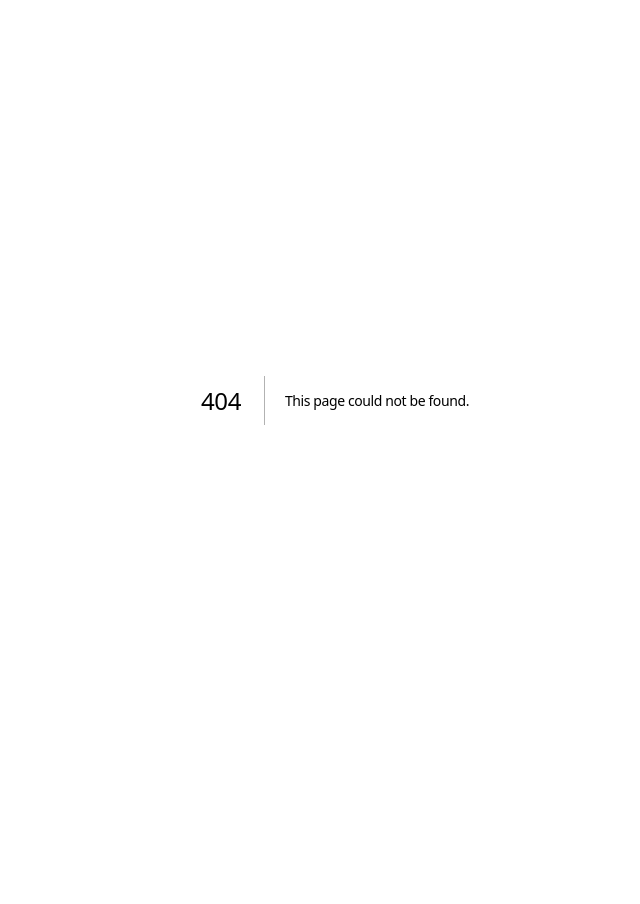
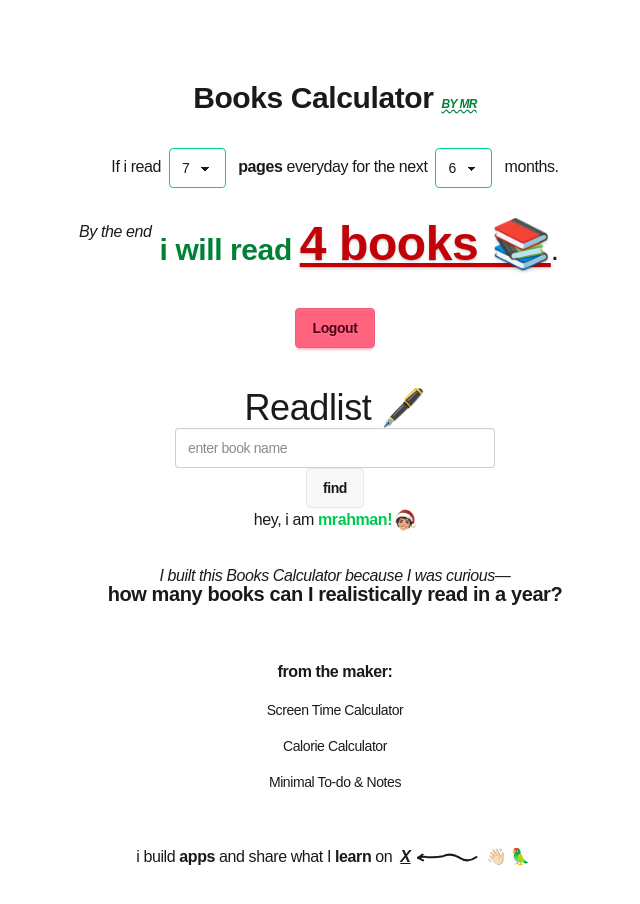
Before and after one commit to rahscripts/books-calculator, a Next.js app: page /dashboard in a window 1280 px wide. Before the commit this address had no page. Shown: the top 904 px of the page, without its empty margins (305-945 px from the left). Before the commit the page ends 800 px from the top, so only its background shows below. Built offline with nearby package versions, Linux system fonts and the light colour scheme; no server answers; sample sign-in values are in the browser's storage; a web font is replaced by a local one.

Commit message:
working flow of google oauth done

```diff
--- /dev/null
+++ b/app/api/auth/[...nextauth]/route.ts
@@ -0,0 +1,3 @@
+import { handlers } from "@/auth";
+
+export const {GET, POST} = handlers
--- /dev/null
+++ b/app/components/Header.tsx
@@ -0,0 +1,11 @@
+import React from 'react'
+
+const Header = () => {
+  return (
+    <div>
+        <h1 className="text-3xl font-bold ">Books Calculator <span className="uppercase text-xs italic tracking-tighter decoration-wavy underline text-green-700 font-bold ">by mr</span></h1>
+      </div>
+  )
+}
+
+export default Header
--- /dev/null
+++ b/app/components/LoginButton.tsx
@@ -0,0 +1,23 @@
+"use client";
+
+import { signIn, signOut, useSession } from "next-auth/react";
+
+export default function LoginButton() {
+  const { data: session } = useSession();
+
+
+
+  if (session) {
+    return <button className="btn btn-error" onClick={() => signOut()}>Logout</button>;
+
+  }
+
+  return (
+    <button
+    onClick={() => signIn("google")}
+    className="btn bg-white text-black border-[#e5e5e5]">
+  <svg aria-label="Google logo" width="16" height="16" xmlns="http://www.w3.org/2000/svg" viewBox="0 0 512 512"><g><path d="m0 0H512V512H0" fill="#fff"></path><path fill="#34a853" d="M153 292c30 82 118 95 171 60h62v48A192 192 0 0190 341"></path><path fill="#4285f4" d="m386 400a140 175 0 0053-179H260v74h102q-7 37-38 57"></path><path fill="#fbbc02" d="m90 341a208 200 0 010-171l63 49q-12 37 0 73"></path><path fill="#ea4335" d="m153 219c22-69 116-109 179-50l55-54c-78-75-230-72-297 55"></path></g></svg>
+  Sign in with Google
+</button>
+  );
+}
--- /dev/null
+++ b/app/components/ReadCalculator.tsx
@@ -0,0 +1,45 @@
+"use client";
+
+import React from 'react'
+import { useState, useEffect } from 'react';
+
+const ReadCalculator = () => {
+     const [pages, setPages] = useState(7);
+
+      const [month, setMonth] = useState(6);
+
+      const [books, setBooks] = useState(0);
+
+      useEffect(() => {
+        const totalPageInMonth = pages * 30; //300
+        const totalPageInMonthss = totalPageInMonth * month; //900
+
+        const totalBooks = Math.round(totalPageInMonthss / 320); //2 3
+        setBooks(totalBooks);
+      }, [pages, month])
+  return (
+    <div>If i read
+        <select defaultValue={7} onChange={(e) => setPages(Number(e.target.value))} name="bookpage" className="select w-fit mx-2 cursor-pointer select-success" id="">
+          <option value="1">1</option>
+          <option value="5">5</option>
+          <option value="7">7</option>
+          <option value="10">10</option>
+          <option value="15">15</option>
+        </select> <span className="font-bold">pages</span> everyday
+        for the next
+        <select defaultValue={6} onChange={(e) => setMonth(Number(e.target.value))} name="bookpage" className="select w-fit mx-2 cursor-pointer select-success" id="">
+          <option value="1">3</option>
+          <option value="6">6</option>
+          <option value="12">12</option>
+          <option value="24">24</option>
+        </select> months. <br />
+        <div className="mt-8 flex gap-2">
+          <div className=" italic ">By the end</div>
+           <div className="text-3xl"><span className="text-1xl text-green-700 font-black">i will read <span className="text-5xl text-shadow-md text-red-700 underline ">{books} books 📚</span></span>.
+           </div>
+           </div>
+      </div>
+  )
+}
+
+export default ReadCalculator
--- /dev/null
+++ b/app/dashboard/page.tsx
@@ -0,0 +1,29 @@
+import { auth } from "@/auth";
+import { redirect } from "next/navigation";
+
+import Header from "@/app/components/Header";
+import Footer from "@/app/components/Footer";
+import ReadCalculator from "@/app/components/ReadCalculator";
+import ReadList from "@/app/components/ReadList";
+import LoginButton from "@/app/components/LoginButton";
+
+export default async function DashboardPage() {
+  const session = await auth();
+
+  if (!session) {
+    redirect("/login");
+  }
+
+  return (
+    <section className="max-w-2xl mx-auto p-20 min-h-screen text-center space-y-8">
+      <Header />
+      <ReadCalculator />
+
+      <div className="mt-10">
+        <LoginButton />
+        <ReadList />
+        <Footer />
+      </div>
+    </section>
+  );
+}
--- a/app/layout.tsx
+++ b/app/layout.tsx
@@ -1,5 +1,6 @@
 import type { Metadata } from "next";
 import "./globals.css";
+import Providers from "./providers";
 
 export const metadata: Metadata = {
   title: "Books Calculator by mr",
@@ -14,7 +15,7 @@ export default function RootLayout({
   return (
     <html lang="en">
       <body className="antialiased tracking-tight">
-            {children}
+            <Providers>{children}</Providers>
 
       </body>
 
--- /dev/null
+++ b/app/login/page.tsx
@@ -0,0 +1,20 @@
+import { auth } from "@/auth";
+import LoginButton from "../components/LoginButton";
+import { redirect } from "next/navigation";
+
+
+export default async function Login() {
+
+    const session = await auth();
+    if (session) {
+        redirect("/dashboard");
+    }
+    return (
+        <main className="bg-red-200 min-h-screen">
+            <section>
+
+                <LoginButton />
+            </section>
+        </main>
+    )
+}
--- a/app/page.tsx
+++ b/app/page.tsx
@@ -1,53 +1,20 @@
-'use client';
-import { useEffect, useState } from "react";
-import Footer from "./components/Footer";
-import ReadList from "./components/ReadList";
+import { auth } from "@/auth";
+import { redirect } from "next/navigation";
+import LoginButton from "./components/LoginButton";
 
+export default async function Home() {
+  const session = await auth();
 
-export default function Home() {
-  const [pages, setPages] = useState(7);
-
-  const [month, setMonth] = useState(6);
-
-  const [books, setBooks] = useState(0);
-
-  useEffect(() => {
-    const totalPageInMonth = pages * 30; //300
-    const totalPageInMonthss = totalPageInMonth * month; //900
-
-    const totalBooks = Math.round(totalPageInMonthss / 320); //2 3
-    setBooks(totalBooks);
-  }, [pages, month])
+  if (session) {
+    redirect("/dashboard");
+  }
   return (
-    <section className="max-w-2xl mx-auto p-20 min-h-screen text-center space-y-8  h-full">
-      <div>
-        <h1 className="text-3xl font-bold ">Books Calculator <span className="uppercase text-xs italic tracking-tighter decoration-wavy underline text-green-700 font-bold ">by mr</span></h1>
-      </div>
-      <div>If i read
-        <select defaultValue={7} onChange={(e) => setPages(Number(e.target.value))} name="bookpage" className="select w-fit mx-2 cursor-pointer select-success" id="">
-          <option value="1">1</option>
-          <option value="5">5</option>
-          <option value="7">7</option>
-          <option value="10">10</option>
-          <option value="15">15</option>
-        </select> <span className="font-bold">pages</span> everyday
-        for the next
-        <select defaultValue={6} onChange={(e) => setMonth(Number(e.target.value))} name="bookpage" className="select w-fit mx-2 cursor-pointer select-success" id="">
-          <option value="1">3</option>
-          <option value="6">6</option>
-          <option value="12">12</option>
-          <option value="24">24</option>
-        </select> months. <br />
-        <div className="mt-8 flex gap-2">
-          <div className=" italic ">By the end</div>
-           <div className="text-3xl"><span className="text-1xl text-green-700 font-black">i will read <span className="text-5xl text-shadow-md text-red-700 underline ">{books} books 📚</span></span>.
-           </div>
-           </div>
-      </div>
-      <div className="mt-30">
-        <ReadList />
-        <Footer />
-      </div>
-    </section>
+    <main className="min-h-screen flex items-center justify-center">
+      <h1 className="text-3xl font-bold">
+        Track your reading. Share your progress.
+        building Books readList
+        <LoginButton />
+      </h1>
+    </main>
   );
 }
--- /dev/null
+++ b/app/providers.tsx
@@ -0,0 +1,11 @@
+"use client";
+
+import { SessionProvider } from "next-auth/react";
+
+export default function Providers({
+  children,
+}: {
+  children: React.ReactNode;
+}) {
+  return <SessionProvider>{children}</SessionProvider>;
+}
--- /dev/null
+++ b/auth.ts
@@ -0,0 +1,14 @@
+import NextAuth from "next-auth";
+import Google from "next-auth/providers/google";
+
+export const {handlers, signIn, signOut, auth} = NextAuth({
+    providers: [
+        Google({
+            clientId: process.env.AUTH_GOOGLE_ID!,
+            clientSecret: process.env.AUTH_GOOGLE_SECRET!,
+        }),
+    ],
+    session: {
+        strategy: 'jwt',
+    }
+});
--- a/package.json
+++ b/package.json
@@ -14,6 +14,7 @@
     "clsx": "^2.1.1",
     "lucide-react": "^0.562.0",
     "next": "16.1.0",
+    "next-auth": "^5.0.0-beta.30",
     "react": "19.2.3",
     "react-dom": "19.2.3",
     "tailwind-merge": "^3.4.0"
```
Also changed, not shown: 1 other file (tests, documents, lock files or other folders).
